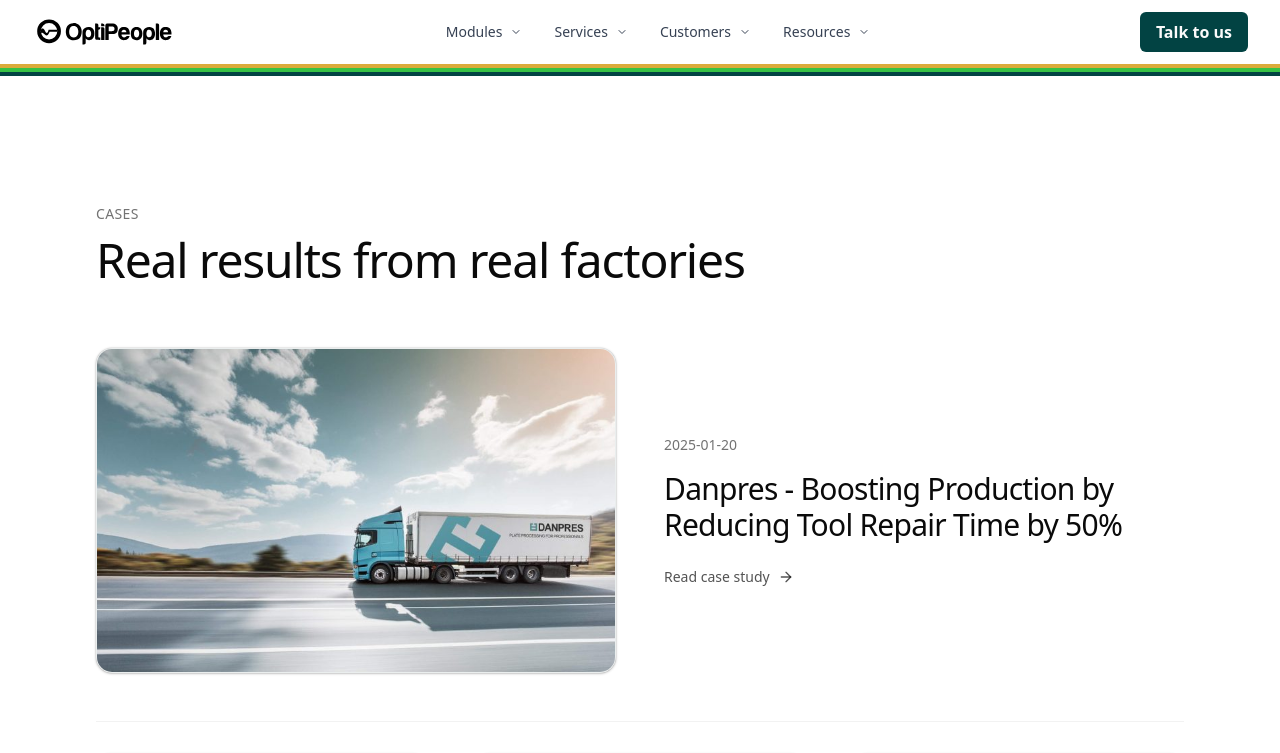
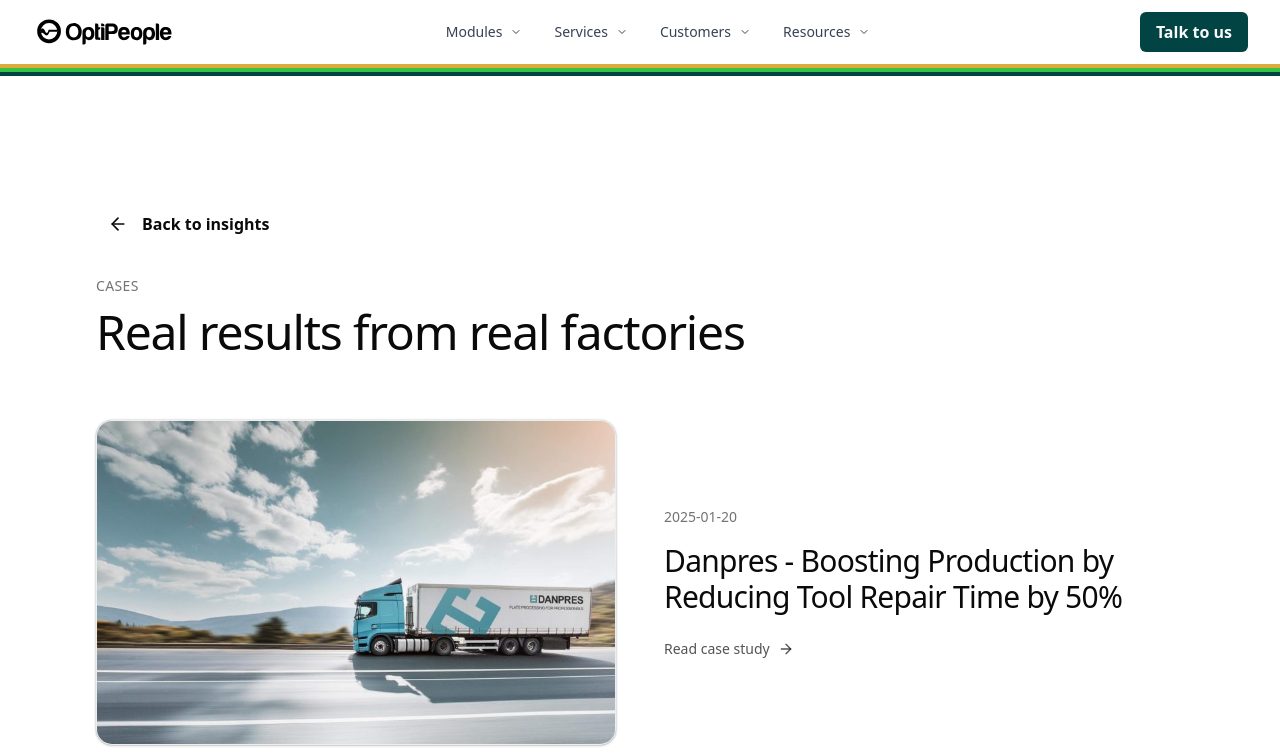
Before and after one commit to Optipeople/optipeople.website, a Next.js app: page /cases in a window 1280 px wide. Shown: the top 753 px of the page. Built offline with nearby package versions, Linux system fonts and the light colour scheme.

Commit message:
Add archive back links and remove legacy external URLs

```diff
--- a/app/blog/page.tsx
+++ b/app/blog/page.tsx
@@ -15,6 +15,8 @@
       <PostArchive
         posts={posts}
         basePath="/blog"
+        backHref="/insights"
+        backLabel="Back to insights"
         eyebrow="Blog"
         title="Articles and insight pieces"
         emptyTitle="No blog posts yet"
--- a/app/cases/page.tsx
+++ b/app/cases/page.tsx
@@ -15,6 +15,8 @@
       <PostArchive
         posts={posts}
         basePath="/cases"
+        backHref="/insights"
+        backLabel="Back to insights"
         eyebrow="Cases"
         title="Real results from real factories"
         emptyTitle="No case studies yet"
--- a/components/post-archive.tsx
+++ b/components/post-archive.tsx
@@ -1,8 +1,9 @@
 import Image from "next/image"
 import Link from "next/link"
-import { ArrowRight, ChevronLeft, ChevronRight } from "lucide-react"
+import { ArrowLeft, ArrowRight, ChevronLeft, ChevronRight } from "lucide-react"
 
 import type { BlogPost } from "@/lib/blog-data"
+import { Button } from "@/components/ui/button"
 
 type PostArchiveProps = {
   posts: BlogPost[]
@@ -14,6 +15,8 @@
   ctaLabel: string
   currentPage: number
   postsPerPage?: number
+  backHref?: string
+  backLabel?: string
 }
 
 export function PostArchive({
@@ -26,6 +29,8 @@
   ctaLabel,
   currentPage,
   postsPerPage = 10,
+  backHref,
+  backLabel,
 }: PostArchiveProps) {
   const totalPages = Math.max(1, Math.ceil(posts.length / postsPerPage))
   const validPage = Math.min(currentPage, totalPages)
@@ -39,6 +44,15 @@
   return (
     <section className="py-24 lg:py-32">
       <div className="max-w-6xl mx-auto px-6 lg:px-8">
+        {backHref && backLabel && (
+          <Button asChild variant="ghost" size="sm" className="mb-8">
+            <Link href={backHref}>
+              <ArrowLeft className="mr-2 h-4 w-4" />
+              {backLabel}
+            </Link>
+          </Button>
+        )}
+
         <div className="mb-16">
           <p className="text-sm font-medium tracking-wide text-muted-foreground uppercase mb-3">
             {eyebrow}
--- a/content/blog/konkurrencekraft-og-tempo-pa-digital-transformation.md
+++ b/content/blog/konkurrencekraft-og-tempo-pa-digital-transformation.md
@@ -12,7 +12,7 @@
 
 With Opticloud, the company gained that insight and achieved a **41% reduction in unnecessary stops** and a **6% reduction in average time per stop**.
 
-> "Now [stop reasons](https://optipeople.com/with-only-3-steps-you-can-identify-your-stop-reason/) are being registered and we have gotten a much better overview of our machines' efficiency, including downtime, stop reasons and breakdowns."
+> "Now stop reasons are being registered and we have gotten a much better overview of our machines' efficiency, including downtime, stop reasons and breakdowns."
 
 Johnny Nielsen, Fiberline Composites
 
--- a/content/blog/maximize-productivity-with-opticlouds-predictive-maintenance.md
+++ b/content/blog/maximize-productivity-with-opticlouds-predictive-maintenance.md
@@ -32,7 +32,7 @@
 
 ## Here Is How Easy It Is to Add Alarms
 
-Video: [TPM alarm setup demo](https://optipeople.com/wp-content/uploads/2023/06/edce4470c5cd82b459d2a5890a094251.mp4)
+Video: TPM alarm setup demo
 
 ### How to Add Your First TPM Alarm
 
--- a/content/blog/opticlouds-enhanced-reporting-feature-your-businesss-new-best-friend.md
+++ b/content/blog/opticlouds-enhanced-reporting-feature-your-businesss-new-best-friend.md
@@ -6,7 +6,7 @@
 image: "/images/blog/oee-module-report.png"
 ---
 
-Video: [Customizable report templates demo](https://optipeople.com/wp-content/uploads/2023/08/4879d6e6c47d690ab5355b1750ede19e.mp4)
+Video: Customizable report templates demo
 
 Welcome to the future of efficient reporting with Opticloud's new and enhanced feature, the Customizable Report Templates. This feature allows you to focus on the data that matters by personalizing your reports.
 
--- a/content/blog/sammenspillet-mellem-opticloud-og-ifix-fra-general-electrics.md
+++ b/content/blog/sammenspillet-mellem-opticloud-og-ifix-fra-general-electrics.md
@@ -27,7 +27,7 @@
 That includes:
 
 - collecting and visualizing machine data
-- giving operators an interface for [stop reasons](https://optipeople.com/with-only-3-steps-you-can-identify-your-stop-reason/), notes, and logbook entries
+- giving operators an interface for stop reasons, notes, and logbook entries
 - aggregating machine data into a consistent format for downstream use
 
 The setup is designed to work in more complex environments too. For example, Opticloud can handle cases where one machine has multiple tracks, where different item numbers run at the same time, or where some machines have their own PLC while others do not.
```
